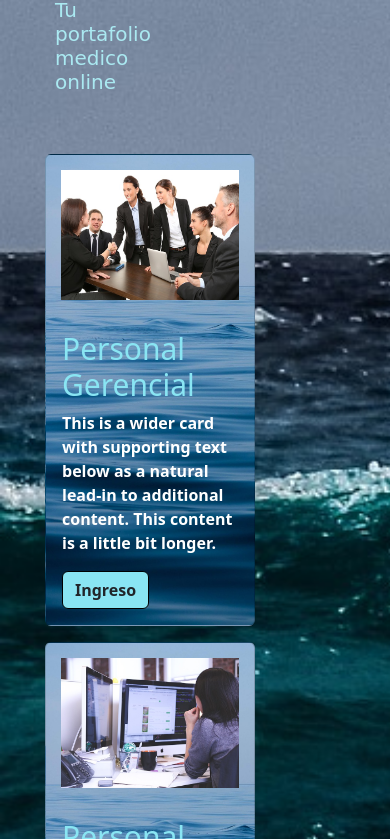
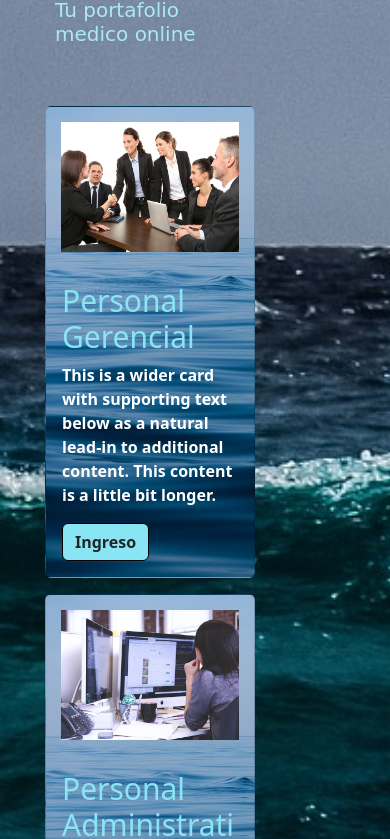
Before and after one commit to AviCafre/MediBox, a plain HTML site: page index.html in a window 390 px wide. Shown: the part 61-900 px from the top of the page. Drawn offline with nearby package versions, Linux system fonts and the light colour scheme; a web font is replaced by a local one.

Commit message:
correccion

```diff
--- a/style.css
+++ b/style.css
@@ -62,7 +62,11 @@ footer ul li{
         width: 200px;
     }
    .hd, .hf{
-        width: 80px;
+        width: 150px;
+
+    }
+    .hf{
+        font-size: 80px;
     }
     .cuentas{
         display: inline-block;
```
